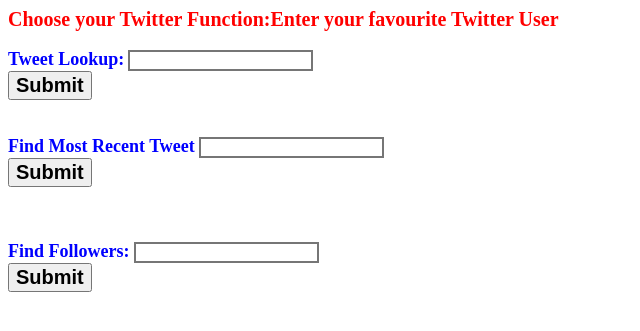
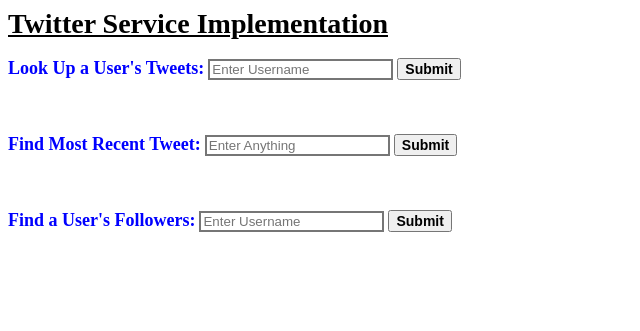
Before and after one commit to mayurigupta01/twitterservice, a Flask app: page / in a window 1280 px wide. Shown: the top 331 px of the page, without its empty margins (0-640 px from the left). Run offline with Flask 2, Linux system fonts and the light colour scheme.

Commit message:
Fixed bug and polished UI

```diff
--- a/twitterOptions/templates/homepage.html
+++ b/twitterOptions/templates/homepage.html
@@ -4,7 +4,7 @@
     <meta char="UTF-8">
     <meta name="viewport" content="width=device-width, initial-scale=1, shrink-to-fit=no">
         <title>Twitter Service Implementation</title>
-        <h style="font-weight: bold;color:red;font-size:20px;">Choose your Twitter Function:Enter your favourite Twitter User</h>
+        <h style="font-weight: bold;color:black;font-size:28px;"><u>Twitter Service Implementation</u></h>
         <br>
         <br>
     </head>
@@ -13,28 +13,39 @@
 
             {% if options == 'tweet_lookUp' %}
                 <form action="/looktweet" method="GET" action="/">
-                <label style="font-weight: bold;color:blue;font-size:18px;">Tweet Lookup:</label>
-                <input style = "border-style: solid;" type="EnterUsername" name="username" ><br>
-                <input style="font-weight: bold;font-size:20px;" type="submit" value="Submit">
+                    <label style="font-weight: bold;color:blue;font-size:18px;">Look Up a User's Tweets:</label>
+                    <input style = "border-style: solid;" type="EnterUsername" name="username" placeholder="Enter Username">
+                    <input style="font-weight: bold;font-size:14px;" type="submit" value="Submit">
+                </form>
+                <br>
+                <br>
+                <br>
+
+            {% elif options == 'most_recent_tweet' %}
+                <form action="/mostRecentTweet" method="GET" action="/">
+                    <label style="font-weight: bold;color:blue;font-size:18px;">Find Most Recent Tweet:</label>
+                    <input style="border-style: solid;" type="text" name="query" placeholder="Enter Anything">
+                    <input style="font-weight: bold;font-size:14px;" type="submit" value="Submit">
+                </form>
                 <br>
                 <br>
                 <br>
 
             {% elif options == 'find_followers' %}
             <form action="/followers" method="GET" action="/">
-                 <label style="font-weight: bold;color:blue;font-size:18px;">Find Followers:</label>
-                 <input style="border-style: solid;"type="EnterUsername" name="username" ><br>
-                  <input style="font-weight: bold;font-size:20px;" type="submit" value="Submit">
+                <label style="font-weight: bold;color:blue;font-size:18px;">Find a User's Followers:</label>
+                <input style="border-style: solid;"type="EnterUsername" name="username" placeholder="Enter Username">
+                <input style="font-weight: bold;font-size:14px;" type="submit" value="Submit">
+            </form>
             <br>
             <br>
             <br>
-                  </form>
 
-            {% elif options == 'most_recent_tweet' %}
-                  <form action="/mostRecentTweet" method="GET" action="/">
-                  <label style="font-weight: bold;color:blue;font-size:18px;">Find Most Recent Tweet</label>
-                  <input style="border-style: solid;" type="text" name="query" ><br>
-                  <input style="font-weight: bold;font-size:20px;" type="submit" value="Submit">
+            {% elif options == 'update_tweet' %}
+            <form action="/      " method="GET" action="/">
+                <label style="font-weight: bold;color:blue;font-size:18px;">Find a User's Followers:</label>
+                <input style="border-style: solid;"type="     " name="      " placeholder="Enter     ">
+                <input style="font-weight: bold;font-size:14px;" type="submit" value="Submit">
             </form>
             <br>
             <br>
--- a/twitterOptions/templates/mostRecentTweet.html
+++ b/twitterOptions/templates/mostRecentTweet.html
@@ -4,7 +4,7 @@
     <meta char="UTF-8">
     <meta name="viewport" content="width=device-width, initial-scale=1, shrink-to-fit=no">
         <title>mostRecentTweet</title>
-        <h style="font-weight: bold;color:red;font-size:20px;">Here is the most recent tweet for your search: {{query}}</h>
+        <h style="font-weight: bold;color:black;font-size:20px;">Here is the most recent tweet for your search: {{query}}</h>
     </head>
     <body>
       <br>
--- a/twitterOptions/templates/tweetlookup.html
+++ b/twitterOptions/templates/tweetlookup.html
@@ -4,7 +4,7 @@
     <meta char="UTF-8">
     <meta name="viewport" content="width=device-width, initial-scale=1, shrink-to-fit=no">
         <title>lookfortweets</title>
-        <h style="font-weight: bold;color:red;font-size:20px;">Here are the tweets for {{username}}!!</h>
+        <h style="font-weight: bold;color:black;font-size:20px;">Here are the tweets for {{username}}!!</h>
     </head>
     <body>
       <br>
--- a/twitterOptions/templates/userfollowers.html
+++ b/twitterOptions/templates/userfollowers.html
@@ -4,7 +4,7 @@
     <meta char="UTF-8">
     <meta name="viewport" content="width=device-width, initial-scale=1, shrink-to-fit=no">
         <title>userFollowers</title>
-        <h style="font-weight: bold;color:red;font-size:20px;">Here are the Followers for {{username}}!!</h>
+        <h style="font-weight: bold;color:black;font-size:20px;">Here are the Followers for {{username}}!!</h>
     </head>
     <body>
       <br>
```
Lines whose indentation alone changed are shown as unchanged.
